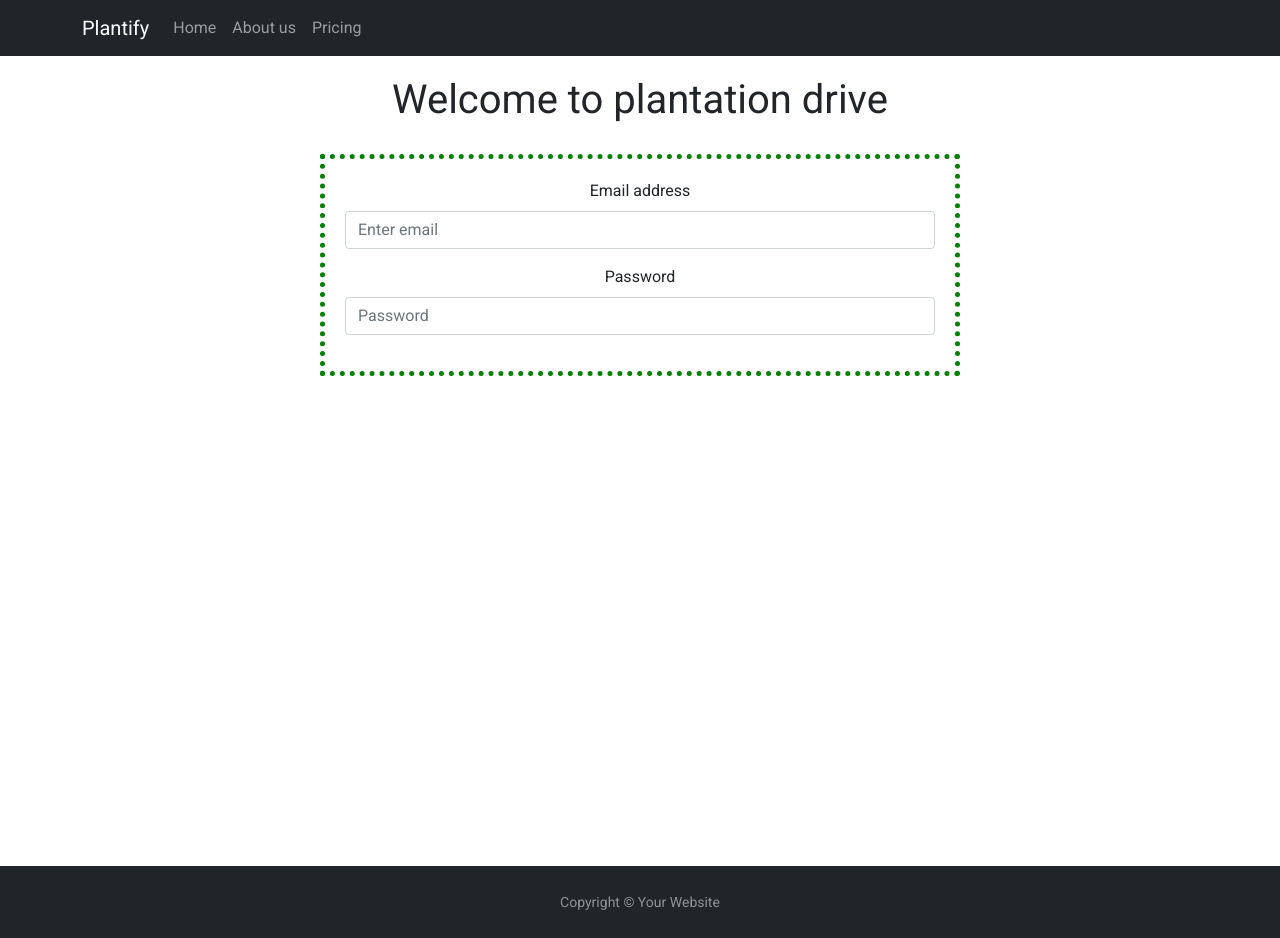
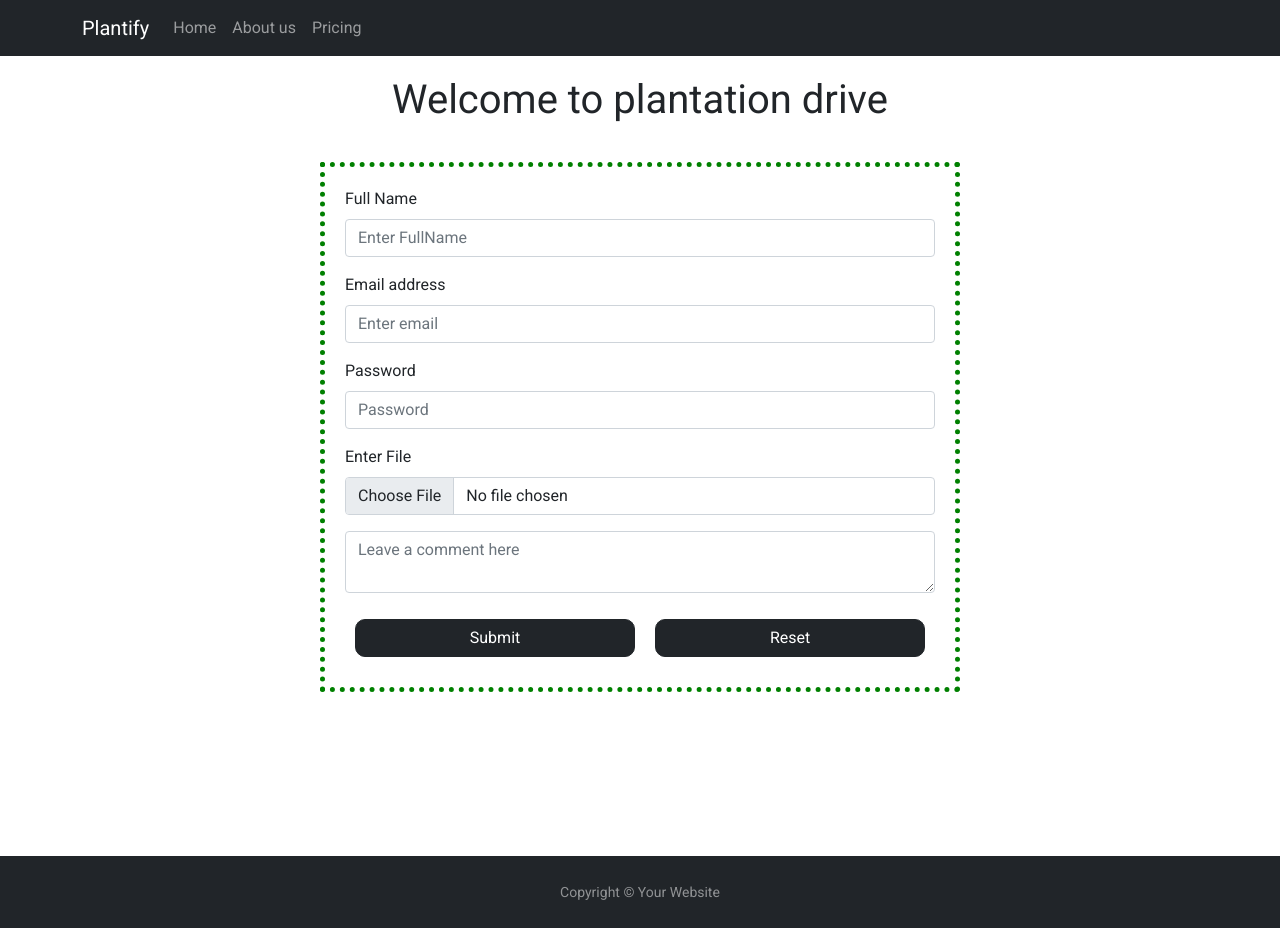
Before and after one commit to Sugam50/plantapp, a React (Create React App) app: page /plant in a window 1280 px wide. Built offline with nearby package versions, Linux system fonts and the light colour scheme.

Commit message:
plant page added

```diff
--- a/public/index.html
+++ b/public/index.html
@@ -13,9 +13,7 @@
     <!--
       manifest.json provides metadata used when your web app is installed on a
       user's mobile device or desktop. See https://developers.google.com/web/fundamentals/web-app-manifest/
-    -->
-    <link rel="manifest" href="%PUBLIC_URL%/manifest.json" />
-    <!--
+    -->    <!--
       Notice the use of %PUBLIC_URL% in the tags above.
       It will be replaced with the URL of the `public` folder during the build.
       Only files inside the `public` folder can be referenced from the HTML.
--- a/src/Style/Plantor.css
+++ b/src/Style/Plantor.css
@@ -1,16 +1,26 @@
 .Plantor{
     width: 100%;
     height: 100%;
-    text-align: center;
+    display: flex;
+    flex-direction: column;
+    align-items: center;
+    justify-content: space-around;
 }
 .Plantor h1{
     padding: 10px;
     margin-top: 10px !important;
 }
-.Plantor Form{
+.Plantor .form{
     margin-top: 20px !important;
     margin: auto;
     width:50%;
     padding: 20px;
     border: 5px dotted green;
 }
+.Plantor .form .ButtonGroup{
+    width: 100%;
+}
+.Plantor .form .ButtonGroup button{
+    margin: 10px;
+    border-radius: 10px !important;
+}
--- a/src/components/Footer.jsx
+++ b/src/components/Footer.jsx
@@ -2,8 +2,8 @@ import React from 'react'
 
 function Footer() {
     return (
-        <footer id="sticky-footer" class="flex-shrink-0 py-4 bg-dark text-white-50">
-        <div class="container text-center">
+        <footer id="sticky-footer" className="flex-shrink-0 py-4 bg-dark text-white-50">
+        <div className="container text-center">
           <small>Copyright &copy; Your Website</small>
         </div>
       </footer>
--- a/src/pages/Plantor.jsx
+++ b/src/pages/Plantor.jsx
@@ -1,12 +1,16 @@
 import React from "react";
 import "../Style/Plantor.css";
-import {Form} from 'react-bootstrap';
+import { Form, Button, ButtonGroup } from "react-bootstrap";
 
 function Plantor() {
   return (
     <div className="Plantor">
-        <h1>Welcome to plantation drive</h1>
-      <Form>
+      <h1>Welcome to plantation drive</h1>
+      <Form className="form">
+        <Form.Group className="mb-3" controlId="formGroupName">
+          <Form.Label>Full Name</Form.Label>
+          <Form.Control type="name" placeholder="Enter FullName" />
+        </Form.Group>
         <Form.Group className="mb-3" controlId="formGroupEmail">
           <Form.Label>Email address</Form.Label>
           <Form.Control type="email" placeholder="Enter email" />
@@ -15,6 +19,25 @@ function Plantor() {
           <Form.Label>Password</Form.Label>
           <Form.Control type="password" placeholder="Password" />
         </Form.Group>
+        <Form.Group className="mb-3" controlId="formGroupFile">
+          <Form.Label>Enter File</Form.Label>
+          <Form.Control type="file" />
+        </Form.Group>
+        <Form.Group
+          controlId="floatingTextarea"
+          label="Comments"
+          className="mb-3"
+        >
+          <Form.Control as="textarea" placeholder="Leave a comment here" />
+        </Form.Group>
+        <ButtonGroup className="ButtonGroup">
+        <Button variant="dark" type="submit">
+          Submit
+        </Button>
+        <Button variant="dark" type="reser">
+          Reset
+        </Button>
+        </ButtonGroup>
       </Form>
     </div>
   );
```
